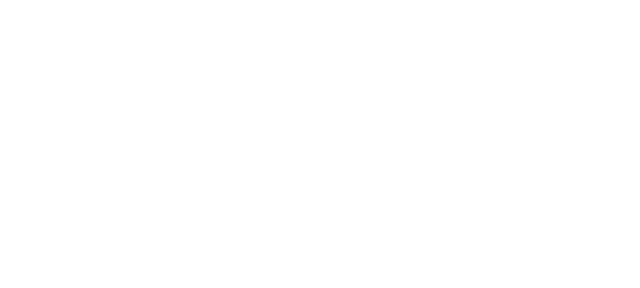
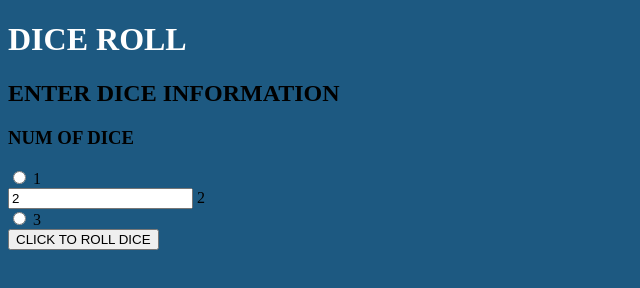
Before and after one commit to mikiwong1/Final-Mini-Project, a plain HTML site: page index.html in a window 1280 px wide. Shown: the whole page, without its empty margins (0-640 px from the left). Drawn offline with Linux system fonts and the light colour scheme.

Commit message:
Update index.html

```diff
--- a/index.html
+++ b/index.html
@@ -1,16 +1,65 @@
 <!DOCTYPE html>
 <html lang="en">
 <head>
-<meta charset="UTF-8">
-<meta http-equiv="X-UA-Compatible" content="IE=edge">
-<meta name="viewport" content="width=device-width, initial-scale=1.0"> <title>Document</title> <script>
-  function initialize() {
-    inputContainer = document-getElementById ("inputform");
-    dice = '";
-    rolls = "";
-    diel = 0;
-    die2 = 0;
-    die = 0;
-    total = 0;
-    diceVal = Il;
-  }
+    <meta charset="UTF-8">
+    <meta name="viewport" content="width=device-width, initial-scale=1.0">
+    <title>Document</title>
+</head>
+<style>
+
+body{
+    background-color: rgb(29, 89, 129);
+}
+
+h1{
+    color: white;
+}
+
+</style>
+<script>
+
+    function initialize(){
+        ouptuDiv = document.getElementById("output");
+        dice1 = 0;
+        dice2 = 0;
+        dice3 = 0;
+        mean = 0;
+        median = 0;
+        mode = 0;
+        freq2 = 0;
+        freq3 = 0;
+    }
+
+    function roll(){
+        dice1 = Math.floor( Math.random() * 6 ) +1;
+        dice2 = Math.floor( Math.random() * 6 ) +1;
+        dice3 = Math.floor( Math.random() * 6 ) +1;
+        sum = dice1 + dice2 + dice3
+        display();
+    }
+
+    function display(){
+        output.innerHTML = " DICE 1: " + dice1 + " DICE 2: " + dice2 + " DICE 3: " + dice3 + " Total: " + sum;
+    }
+
+</script>
+<body onload="initialize();">
+    <h1>DICE ROLL</h1>
+
+    <h2>ENTER DICE INFORMATION</h2>
+
+    <h3>NUM OF DICE</h3>
+
+    <input type="radio" id="1" name="numDice" value="1"/>
+    <label for="1">1</label><br>
+    <input type="" id="2" name="numDice" value="2"/>
+    <label for="2">2</label><br>
+    <input type="radio" id="？" name="numpice"value="3"/>
+    <label for="3">3</label><br>
+
+    <button onclick="roll();">CLICK TO ROLL DICE</button>
+
+    <div id="output"></div>
+
+</body>
+</html>
```
